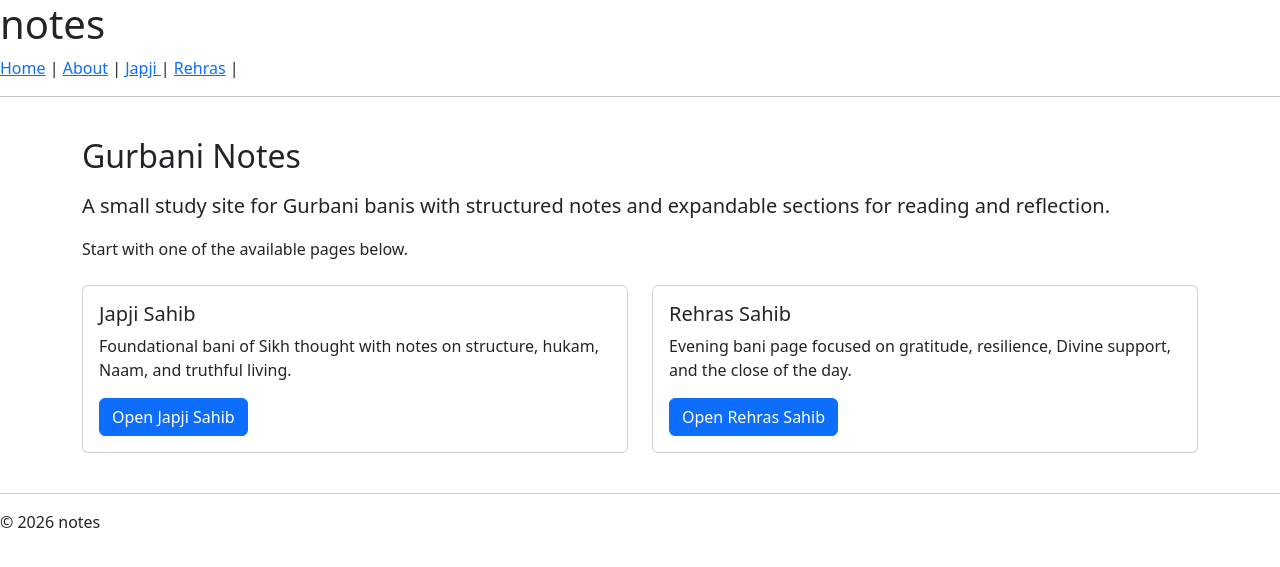
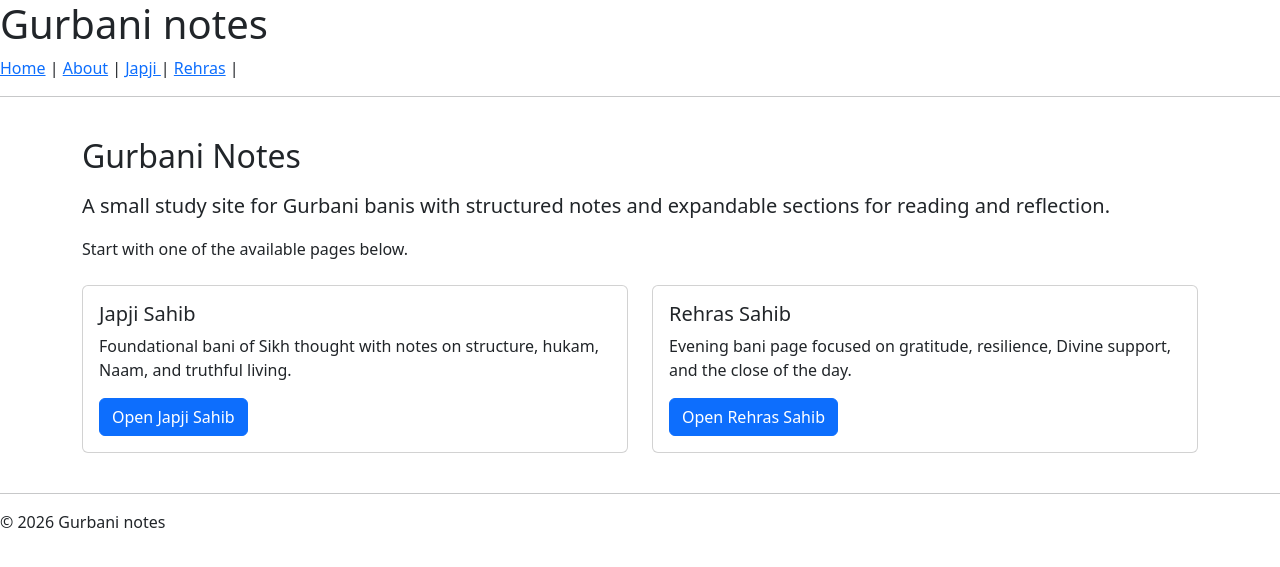
Before and after one commit to harmeet773/gurbani_notes, a Jekyll site: the page built from index.html, in a window 1280 px wide. Shown: the top 567 px of the page. Built offline with Jekyll 4.4.1, drawn with Linux system fonts in a browser that asks for light colours.

Commit message:
should be published

```diff
--- a/_config.yml
+++ b/_config.yml
@@ -1,3 +1,5 @@
-title: notes
-description: Welcome to my notes site
+title: Gurbani notes
+description: Welcome to my Gurbani study notes site
 theme: minima
+url: https://harmeet773.github.io
+baseurl: /Gurbani_index
```
Also changed, not shown: .github/workflows/pages.yml (added), README.md.
